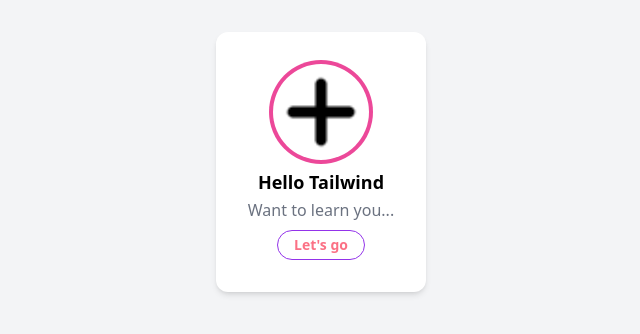
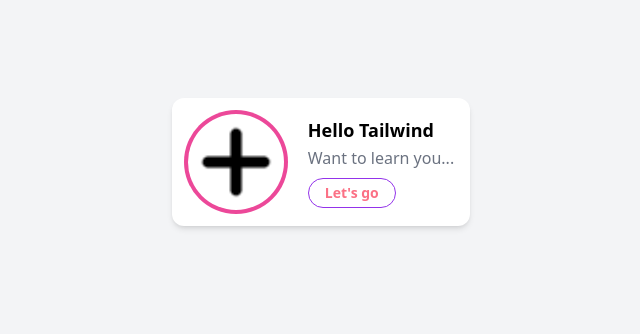
Before and after one commit to khaled39ab/Learning_Tailwind, a website: page index.html in a window 1280 px wide. Shown: the part 238-572 px from the top of the page, without its empty margins (319-959 px from the left). Drawn offline with Linux system fonts and the light colour scheme.

Commit message:
make card responsive

```diff
--- a/index.html
+++ b/index.html
@@ -10,9 +10,9 @@
 </head>
 
 <body class="h-screen flex items-center justify-center bg-gray-100">
-    <div class="max-w-sm mx-auto p-8 bg-white rounded-xl shadow-md space-y-2">
+    <div class="max-w-sm mx-auto p-8 bg-white rounded-xl shadow-md space-y-2 md:flex md:items-center md:p-4 md:space-y-0 md:space-x-6 md:flex-shrink-0">
         <img class="h-24 mx-auto rounded-full ring-4 ring-pink-500" src="./image/plus 1.png" alt="">
-        <div class="text-center space-y-2">
+        <div class="text-center space-y-2 md:text-left">
             <div class=" space-y-0.5">
                 <p class="text-lg font-semibold text-black">Hello Tailwind</p>
                 <p class="text-gray-500 font-medium">Want to learn you...</p>
```
Also changed, not shown: output/tailwind.css.
